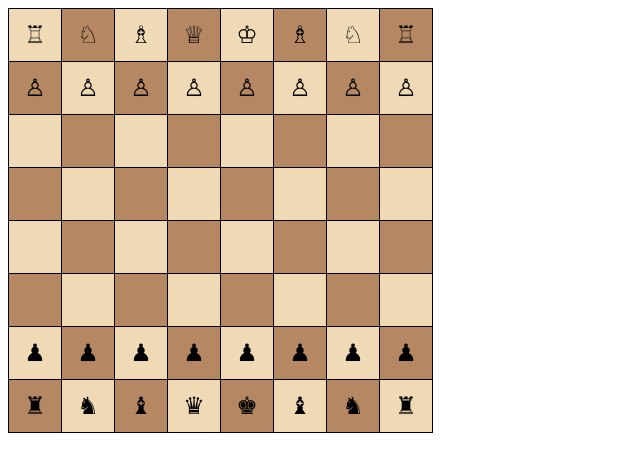
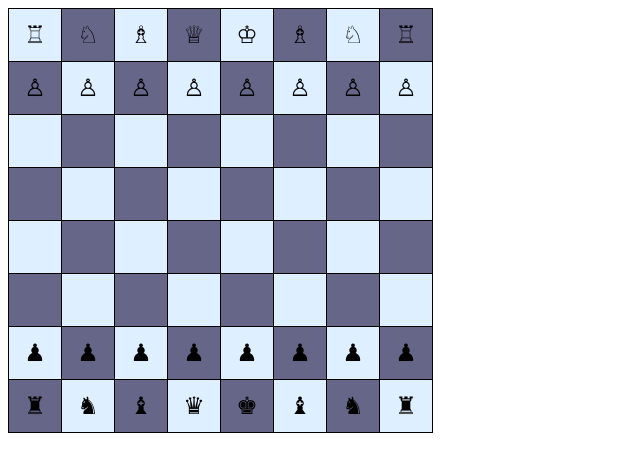
Before and after one commit to MidnightCrow00/SakkTabla, a plain HTML site: page index.html in a window 1280 px wide. Shown: the whole page, without its empty margins (0-640 px from the left). Drawn offline with Linux system fonts and the light colour scheme.

Commit message:
szerkesztés

```diff
--- a/stilus.css
+++ b/stilus.css
@@ -10,8 +10,8 @@
     font-size: 24px;
 }
 .feher {
-    background-color: #f0d9b5;
+    background-color: #deefff;
 }
 .fekete {
-    background-color: #b58863;
+    background-color: #666688;
 }
```
